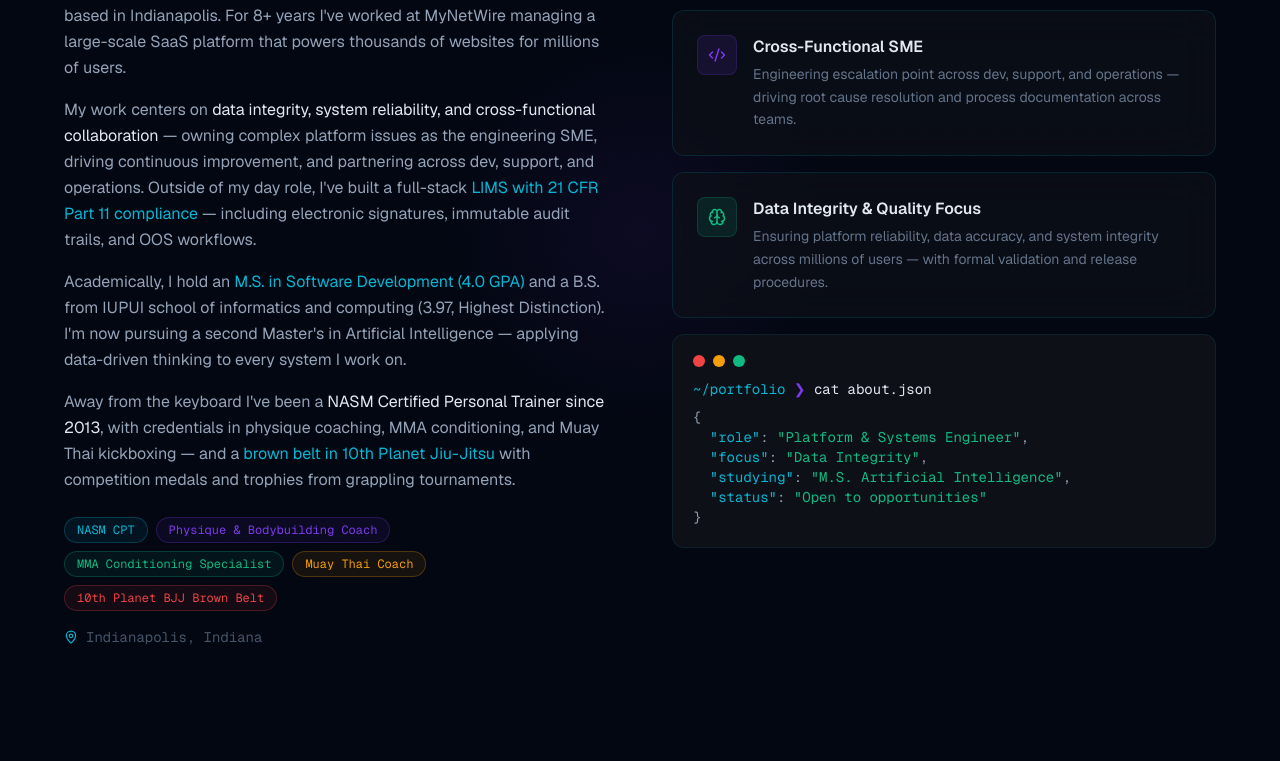
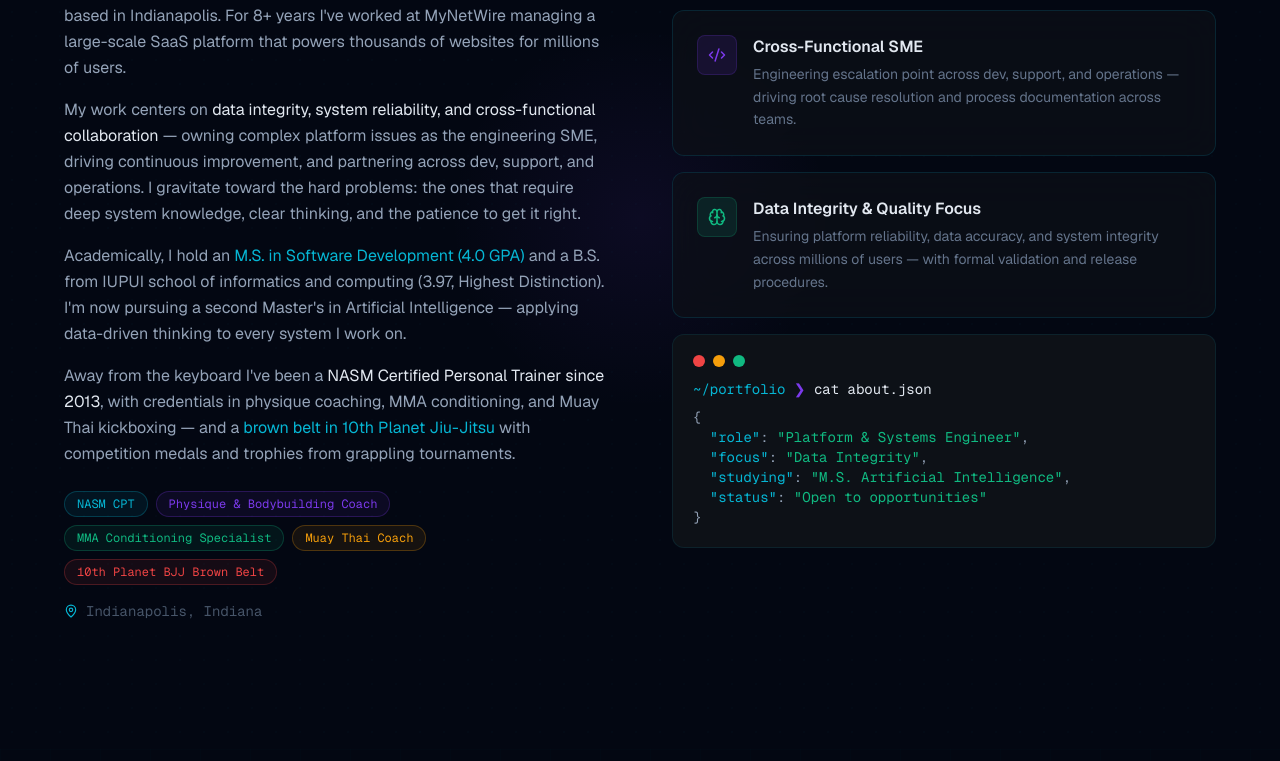
Before and after one commit to MrMace/portfolio, a Next.js app: page / in a window 1280 px wide. Shown: the part 1139-1900 px from the top of the page. Built offline with nearby package versions, Linux system fonts and the light colour scheme.

Commit message:
UPdated Text

```diff
--- a/components/About.tsx
+++ b/components/About.tsx
@@ -98,9 +98,9 @@ export default function About() {
                 <span style={{ color: "#e2e8f0" }}>data integrity, system reliability, and cross-functional collaboration</span>{" "}
                 — owning complex platform issues as the engineering SME, driving
                 continuous improvement, and partnering across dev, support, and
-                operations. Outside of my day role, I've built a full-stack{" "}
-                <span style={{ color: "#06b6d4" }}>LIMS with 21 CFR Part 11 compliance</span>
-                {" "}— including electronic signatures, immutable audit trails, and OOS workflows.
+                operations. I gravitate toward the hard problems: the ones that
+                require deep system knowledge, clear thinking, and the patience
+                to get it right.
               </p>
               <p>
                 Academically, I hold an{" "}
```
